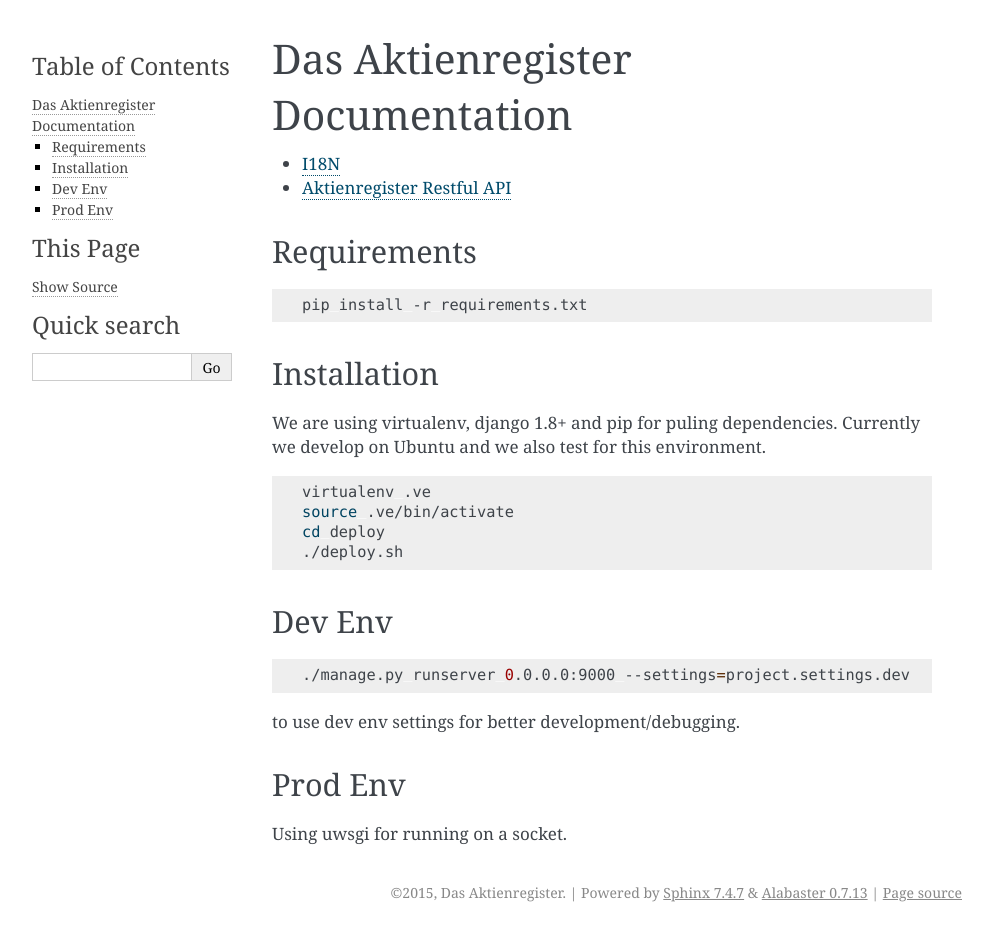
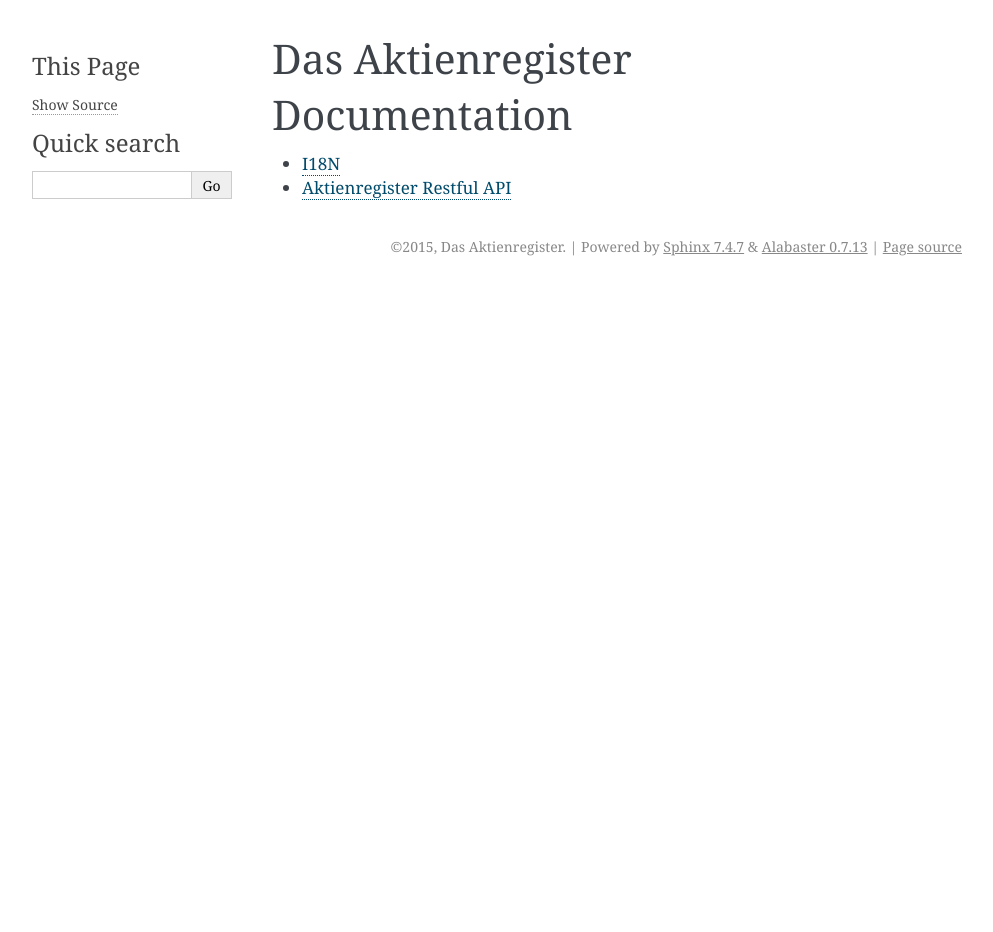
Before and after one commit to ngvtuan/darg, a Sphinx documentation site: the page built from docs/index.rst, in a window 1280 px wide. Shown: the whole page, without its empty margins (148-1141 px from the left). Built offline with Sphinx 7.4.7, drawn with Linux system fonts in a browser that asks for light colours; formulas are drawn with MathJax 3; after the commit the page ends 900 px from its top, so only the background shows below that.

Commit message:
Update index.rst

```diff
--- a/docs/index.rst
+++ b/docs/index.rst
@@ -7,39 +7,3 @@ Das Aktienregister Documentation
    :glob:
 
    *
-
-
-
-
-Requirements
-==================
-
-.. code-block :: shell
-
-    pip install -r requirements.txt
-
-
-Installation
-=================
-
-We are using virtualenv, django 1.8+ and pip for puling dependencies. Currently we develop on Ubuntu and we also test for this environment.
-
-.. code-block :: shell
-
-    virtualenv .ve
-    source .ve/bin/activate
-    cd deploy
-    ./deploy.sh
-
-Dev Env
-=======================
-
-.. code-block :: shell
-
-    ./manage.py runserver 0.0.0.0:9000 --settings=project.settings.dev
-
-to use dev env settings for better development/debugging.
-
-Prod Env
-=====================
-Using uwsgi for running on a socket.
```
